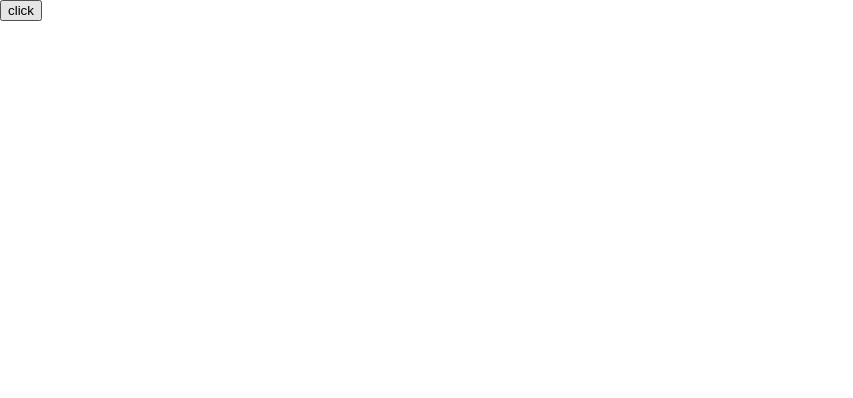
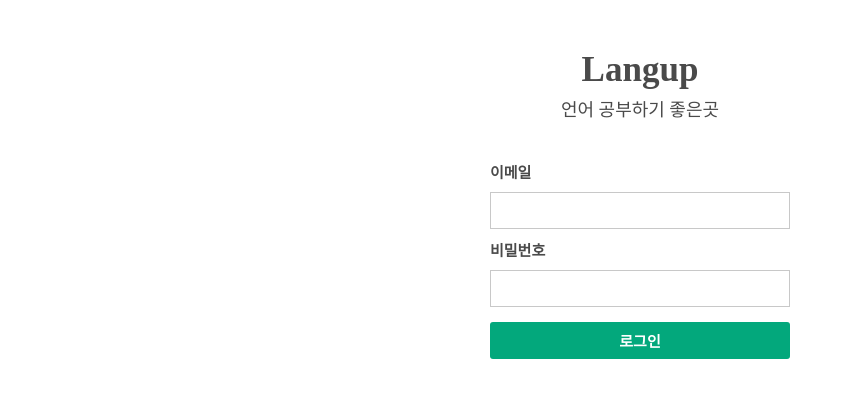
Before and after one commit to cyhoon/langup, a React (Create React App) app in the folder frontend/: page /test in a window 1280 px wide. Shown: the top 398 px of the page, without its empty margins (0-853 px from the left). Built offline with nearby package versions, Linux system fonts and the light colour scheme.

Commit message:
로그인 UI 완성
ARC 패턴으로 바꾸는중..

```diff
--- a/frontend/src/Root.js
+++ b/frontend/src/Root.js
@@ -9,6 +9,7 @@ import reducers from './reducers';
 import thunk from 'redux-thunk';
 import { createStore, applyMiddleware } from 'redux';
 
+// const store = createStore(reducers, applyMiddleware(thunk));
 const store = createStore(reducers, applyMiddleware(thunk));
 
 const Root = () => {
--- /dev/null
+++ b/frontend/src/components/atoms/Input/index.js
@@ -0,0 +1,2 @@
+import Input from './Input';
+export default Input;
--- a/frontend/src/containers/LoginContainer.js
+++ b/frontend/src/containers/LoginContainer.js
@@ -2,22 +2,129 @@ import React, { Component } from 'react';
 import { connect } from 'react-redux';
 import { signInRequest } from '../actions/Authentications';
 import { bindActionCreators } from 'redux';
+
+import styled from 'styled-components';
+
+const Container = styled.div`
+  display: flex;
+
+  align-items: center;
+  justify-content: center;
+
+  flex-direction: column;
+
+  padding: 20px;
+
+  color: #4a4a4a;
+`;
+
+const Header = styled.div`
+  display: block;
+  max-width: 50%;
+  text-align: center;
+
+  margin-top: 30px;
+  margin-bottom: 30px;
+`;
+
+const Title = styled.span`
+  display: block;
+  font-size: 35px;
+  font-weight: bold;
+`;
+
+const Experience = styled.span`
+  display: block;
+
+  margin-top: 5px;
+  margin-bottom: 5px;
+
+  font-size: 18px;
+  font-weight: lighter;
+`;
+
+const Body = styled.div`
+  width: 300px;
+`;
+
+const Form = styled.div`
+  display: block;
+  width: 100%;
+
+  margin-top: 5px;
+  margin-bottom: 5px;
+
+  border-radius: 5px;
+`;
+
+const FormExperience = styled.span`
+  display: block;
+  font-weight: bold;
+  font-size: 15px;
+  margin-bottom: 10px;
+`;
+
+const Input = styled.input`
+  display: block;
+  width: 100%;
+  height: 37px;
+  outline: none;
+  border: 1px solid #c8c8c8;
+  margin-bottom: 10px;
+  padding-left: 5px;
+`;
+
+const Button = styled.button`
+  width: 100%;
+  height: 37px;
+
+  margin-top: 5px;
+  margin-bottom: 5px;
+
+  border: none;
+  outline: none;
+
+  border-radius: 3px;
+
+  color: white;
+  background-color: #03a87c;
+
+  font-size: 15px;
+  font-weight: bold;
+
+  cursor: pointer;
+`;
 
 class LoginContainer extends Component {
   constructor(props) {
       super(props);
   }
 
-  async handleLogin(id, pw) {
-      const result = await this.props.signInRequest(id, pw);
+  handleLogin(id, pw) {
+      const result = this.props.signInRequest(id, pw);
       console.log('result: ', result);
   }
 
   render() {
       return (
-          <div>
-              <button onClick={() => this.handleLogin('ihello0720@gmail.com', '1234') }>click</button>
-          </div>
+          <Container>
+            <Header>
+              <Title>Langup</Title>
+              <Experience>언어 공부하기 좋은곳</Experience>
+            </Header>
+            <Body>
+              <Form>
+                <FormExperience>이메일</FormExperience>
+                <Input />
+              </Form>
+              <Form>
+                <FormExperience>비밀번호</FormExperience>
+                <Input type='password' />
+              </Form>
+              <Button>로그인</Button>
+            </Body>
+              {/* <button onClick={() => this.handleLogin('ihello0720@gmail.com', '12345') }>click</button> */}
+          </Container>
       );
   }
 };
@@ -28,11 +135,6 @@ const mapStateToProps = (state) => {
 
 const mapDispatchToProps = (dispatch) => {
     return bindActionCreators({ signInRequest }, dispatch);
-    // return {
-    //     signInRequest: (id, pw) => {
-    //         return dispatch(signInRequest(id, pw));
-    //     }
-    // };
 };
 
 export default connect(mapStateToProps, mapDispatchToProps)(LoginContainer);
```
Also changed, not shown: frontend/src/components/atoms/Input/Input.js (added, +10 -0 lines).
